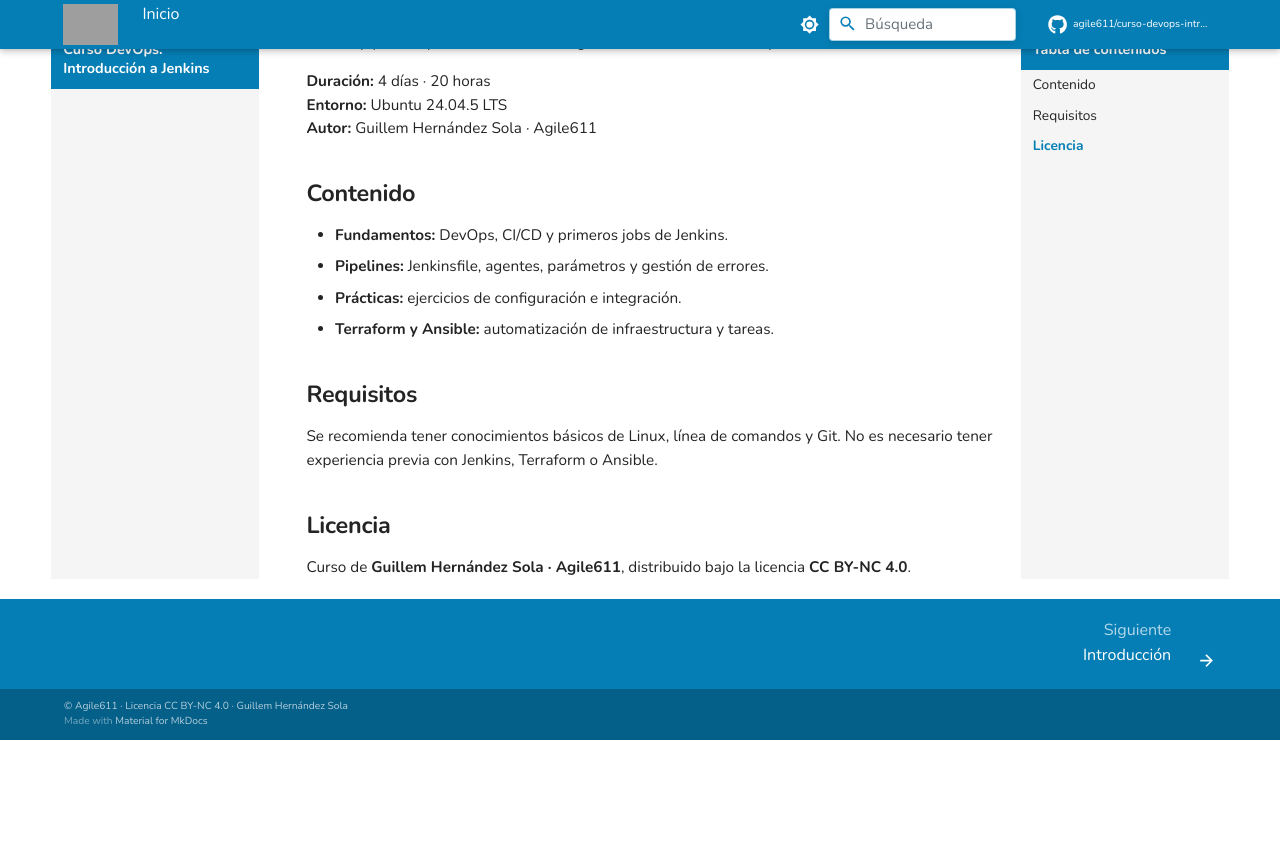
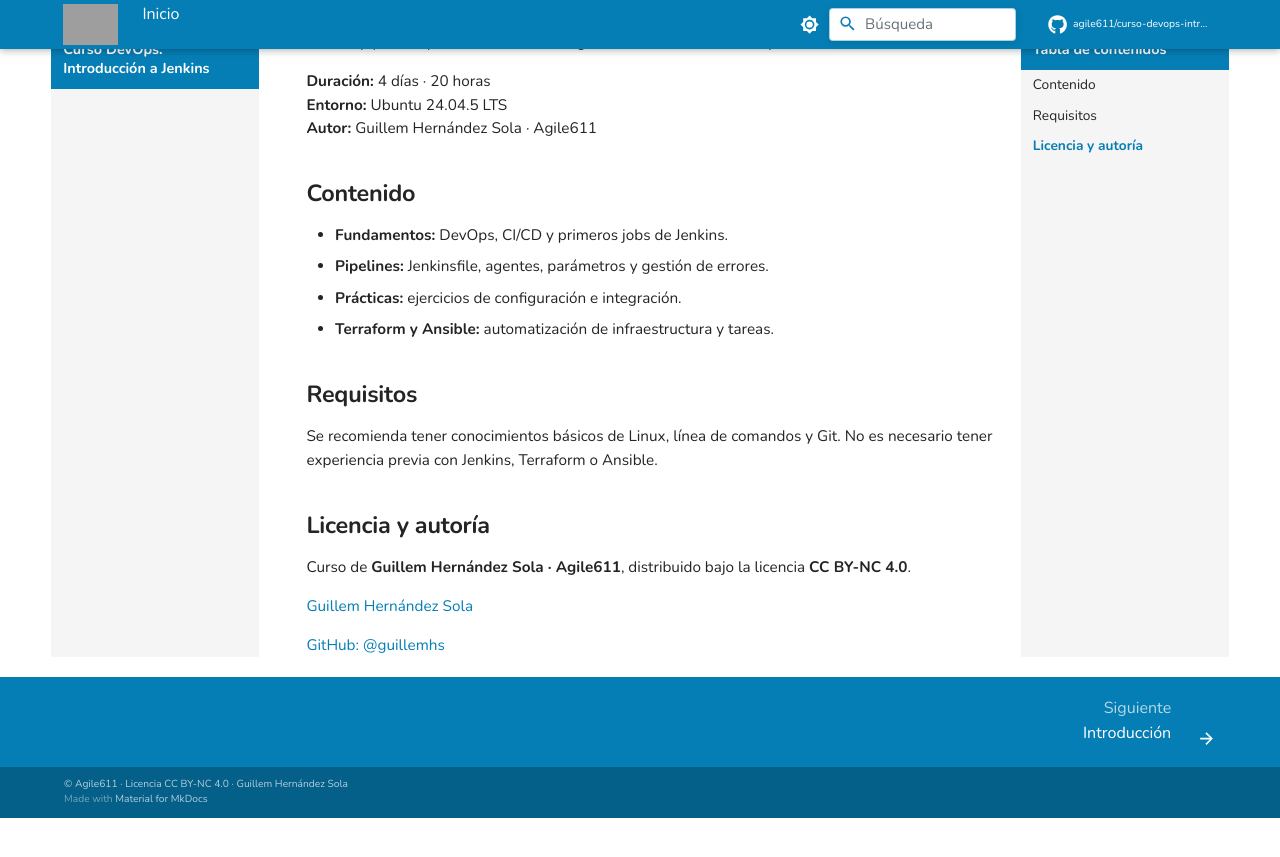
Before and after one commit to agile611/curso-devops-introduccion-a-integracion-continua-y-jenkins, an MkDocs documentation site: the page built from docs/index.md, in a window 1280 px wide and 900 px high, scrolled down 181 px. Shown: the top 857 px of the window. Built offline with MkDocs 1.6.1 and Material for MkDocs 9.7.7, drawn with Linux system fonts in a browser that asks for light colours; comment, search, counter and statistics services are not loaded; grey boxes are pictures that could not be loaded.

Commit message:
Update course title and author information in README and index documentation

```diff
--- a/docs/index.md
+++ b/docs/index.md
@@ -17,6 +17,10 @@ Aprende los fundamentos de **DevOps** y la integración continua con **Jenkins**
 
 Se recomienda tener conocimientos básicos de Linux, línea de comandos y Git. No es necesario tener experiencia previa con Jenkins, Terraform o Ansible.
 
-## Licencia
+## Licencia y autoría
 
 Curso de **Guillem Hernández Sola · Agile611**, distribuido bajo la licencia **CC BY-NC 4.0**.
+
+[Guillem Hernández Sola](https://www.linkedin.com/in/guillemhs/)
+
+[GitHub: @guillemhs](https://github.com/guillemhs)
```
Also changed, not shown: README.md (+2 -1 lines).
